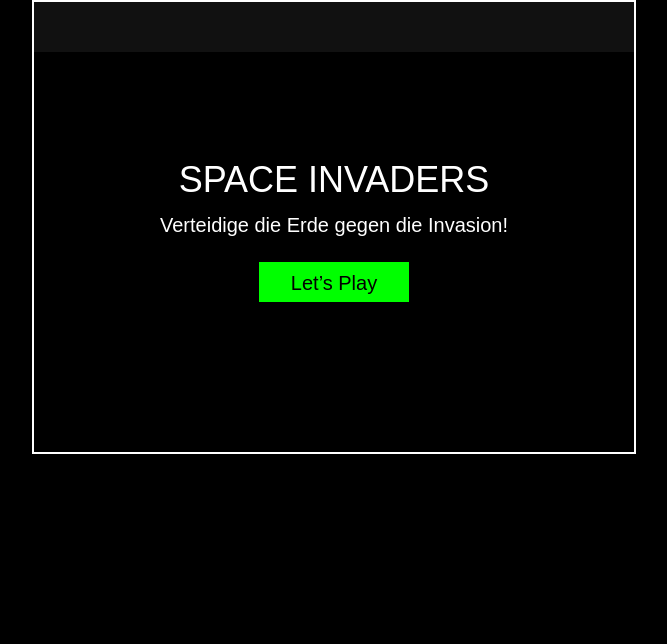
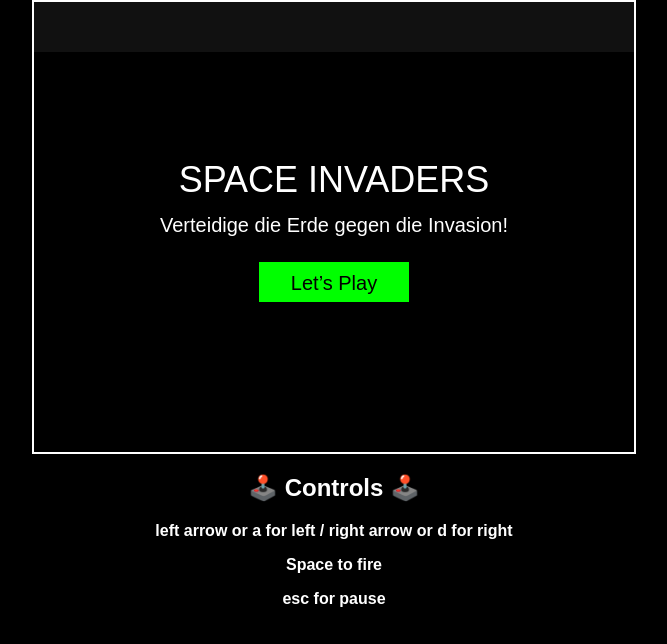
Before and after one commit to ellobo66CH/SpaceInvaderClone, a plain HTML site: page index.html in a window 1280 px wide. Shown: the part 158-802 px from the top of the page, without its empty margins (306-973 px from the left). Drawn offline with Linux system fonts and the light colour scheme.

Commit message:
Update index.html
add cotrols description @ the bottom

```diff
--- a/index.html
+++ b/index.html
@@ -44,5 +44,13 @@
   <canvas id="gameCanvas" width="600" height="400"></canvas>
 
   <script type="module" src="game.js"></script>
+
+  <script type="module" src="game.js"></script>
+  <div id="controls">
+    <h2>🕹️ Controls 🕹️</h2>
+    <p><strong>left arrow or a for left   /   right arrow or d for right</strong></p>
+    <p><strong>Space to fire</strong></p>
+    <p><strong>esc for pause</strong></p>
+  </div>
 </body>
 </html>
```
